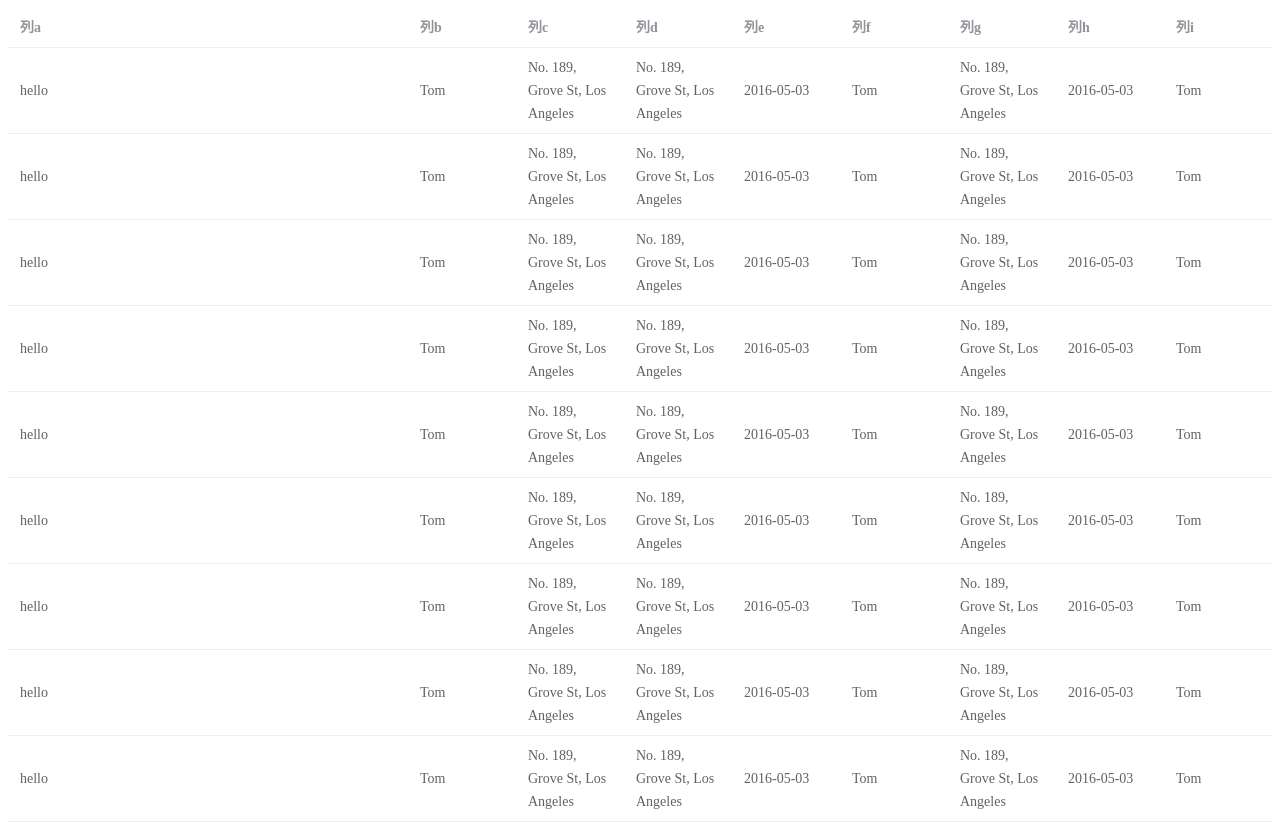
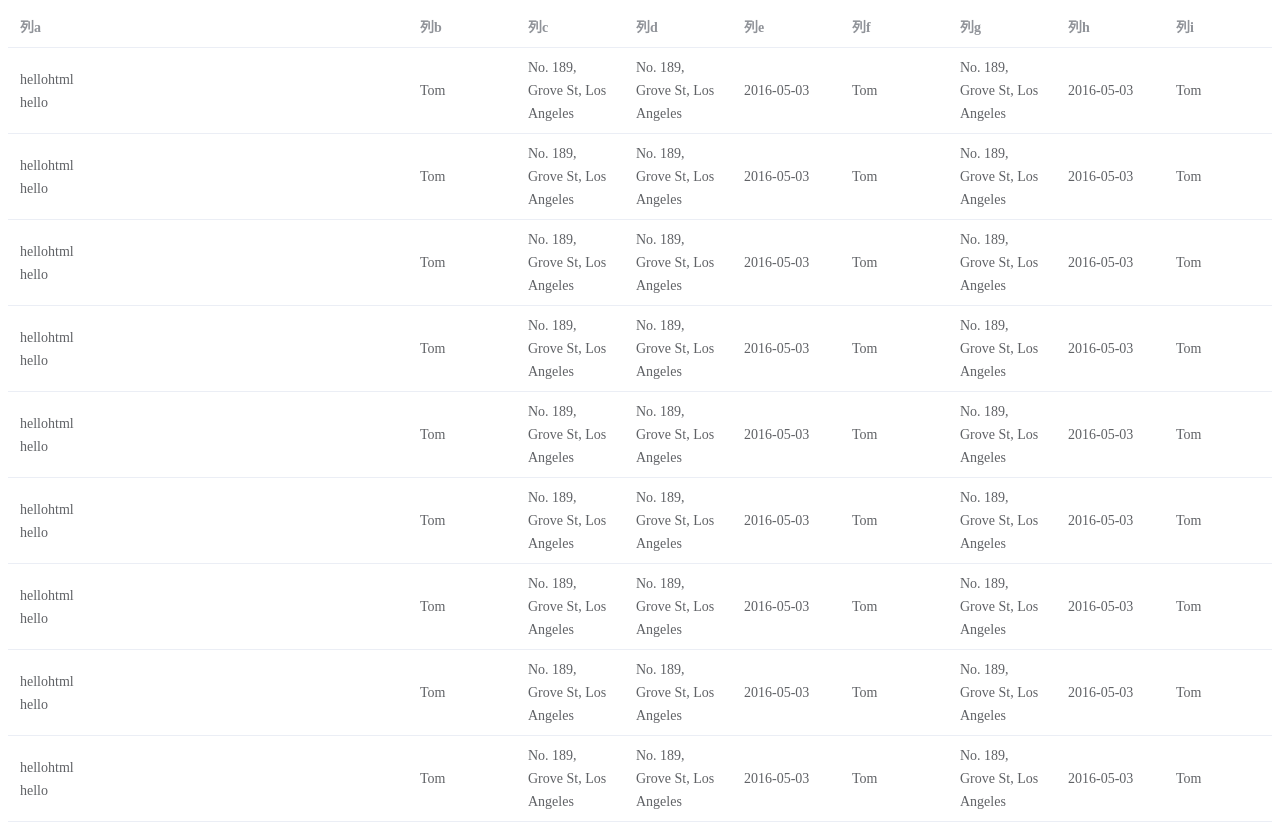
Before and after one commit to tangqiang0605/el-table-package-demo, a Vue app: page / in a window 1280 px wide. Built offline with nearby package versions, Linux system fonts and the light colour scheme.

Commit message:
html和组件一起生效，位置取决于定义时的位置

```diff
--- a/src/App.vue
+++ b/src/App.vue
@@ -17,9 +17,9 @@ const tableHeaderMapper = {
   a: {
     label: "列a",
     width: "400px",
-    // innerHtml: ,
     // component: CustomButton,
     component: h("div", { class: "bar", innerHTML: "hello" }),
+    innerHtml: "<div>hellohtml</div>",
   },
   b: "列b",
   c: "列c",
```
